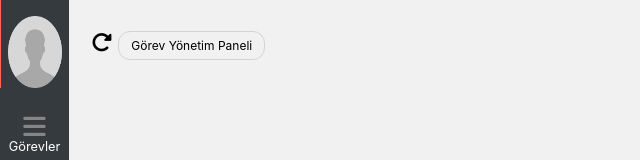
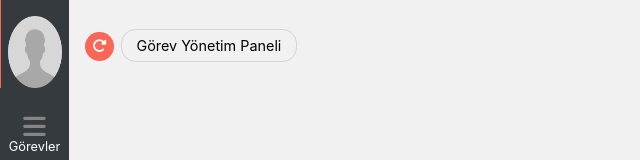
Before and after one commit to brkcrdk/todo, a React (Create React App) app: page / in a window 1280 px wide. Shown: the top 160 px of the page, without its empty margins (0-640 px from the left). Built offline with nearby package versions, Linux system fonts and the light colour scheme.

Commit message:
Style update

```diff
--- a/src/Components/Navbar/Navbar.jsx
+++ b/src/Components/Navbar/Navbar.jsx
@@ -15,9 +15,9 @@ const Navbar = () => {
   };
   return (
     <div id="navbar-container">
-      <i className="fas fa-bars" onClick={handleToggle} />
+      <i className="fas fa-bars" onClick={handleToggle} id="toggleBtn" />
       <div>
-        <i className="fas fa-redo-alt" />
+        <i className="fas fa-redo-alt" id="panelBtn" />
         <span>Görev Yönetim Paneli</span>
       </div>
     </div>
--- a/src/Components/Navbar/navbar.scss
+++ b/src/Components/Navbar/navbar.scss
@@ -5,22 +5,35 @@
   padding: 1em;
   padding-top: 2em;
   background-color: getColor(bgColorGrey);
-  i {
-    font-size: 1.3em;
-    padding: 0 0.3em;
-  }
   span {
-    font-size: 0.75em;
     border: 0.6px solid lightgrey;
     padding: 0.5em 1em;
     border-radius: 1em;
-  }
-  > i {
     @include mobileS {
-      display: block;
+      font-size: 0.75em;
     }
-    @include mobileTablet {
-      display: none;
+    @include tablet {
+      font-size: 0.9em;
     }
   }
 }
+
+#toggleBtn {
+  font-size: 1.2em;
+  margin-top: 0.2em;
+  margin-right: 0.5em;
+  @include mobileS {
+    display: block;
+  }
+  @include mobileTablet {
+    display: none;
+  }
+}
+#panelBtn {
+  font-size: 0.9em;
+  background-color: getColor(myOrange);
+  color: white;
+  padding: 0.5em;
+  margin-right: 0.5em;
+  border-radius: 50%;
+}
--- a/src/Components/Sidebar/sidebar.scss
+++ b/src/Components/Sidebar/sidebar.scss
@@ -38,7 +38,12 @@
     > img {
       margin: 0 auto;
       width: 80%;
-      height: 4.5em;
+      @include mobileS {
+        height: 4em;
+      }
+      @include mobileTablet {
+        height: 4.5em;
+      }
     }
   }
 }
```
